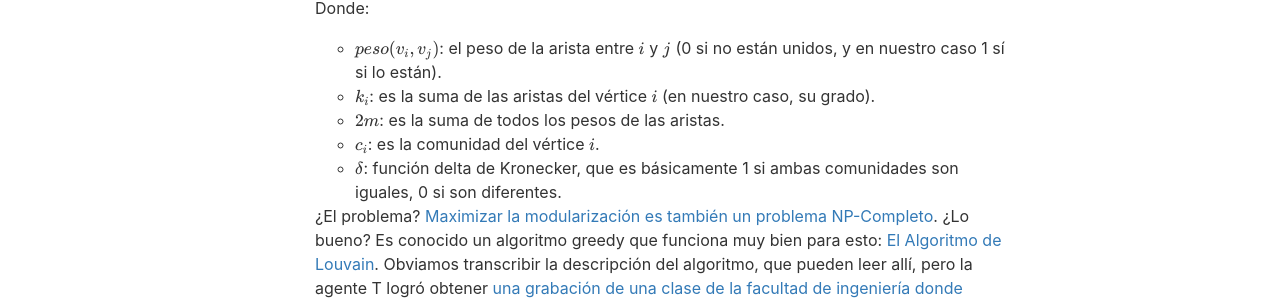
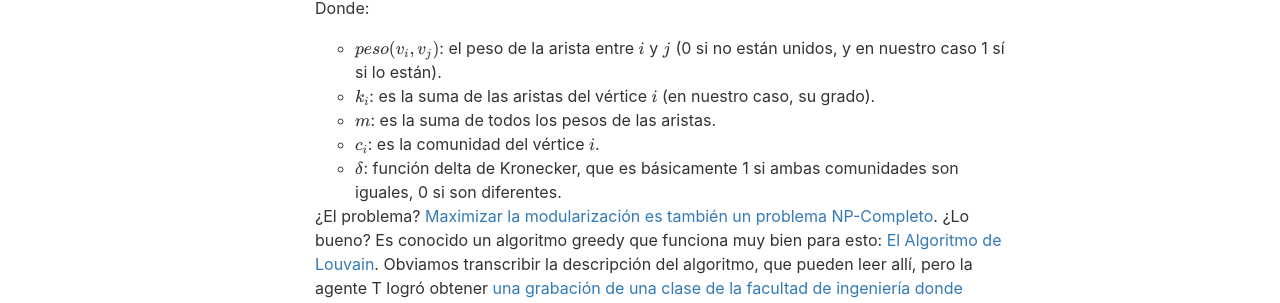
Before and after one commit to algoritmos-rw/tda_bg, a Jekyll site: the page built from tps/2025_1/tp3.md, in a window 1280 px wide and 900 px high, scrolled down 1737 px. Shown: the part 150-453 px from the top of the window. Built offline with Jekyll 4.4.1, drawn with Linux system fonts in a browser that asks for light colours; nearby versions of some CDN libraries; our own code applies the rules of GitHub Pages for plain Markdown files.

Commit message:
Fixed Louvain's modularity definition (#56)

```diff
--- a/tps/2025_1/tp3.md
+++ b/tps/2025_1/tp3.md
@@ -84,7 +84,7 @@ arista dentro del grafo.
 
 	* $$peso(v_i, v_j)$$: el peso de la arista entre $$i$$ y $$j$$ (0 si no están unidos, y en nuestro caso 1 sí si lo están).
 	* $$k_i$$: es la suma de las aristas del vértice $$i$$ (en nuestro caso, su grado).
-	* $$2m$$: es la suma de todos los pesos de las aristas.
+	* $$m$$: es la suma de todos los pesos de las aristas.
 	* $$c_i$$: es la comunidad del vértice $$i$$.
 	* $$\delta$$: función delta de Kronecker, que es básicamente 1 si ambas comunidades son iguales, 0 si son diferentes.
 
```
